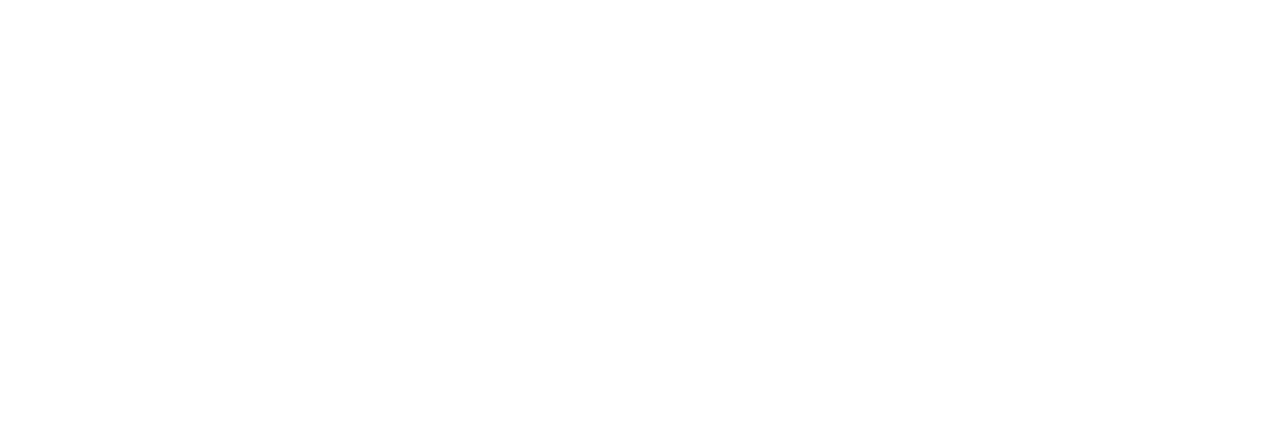
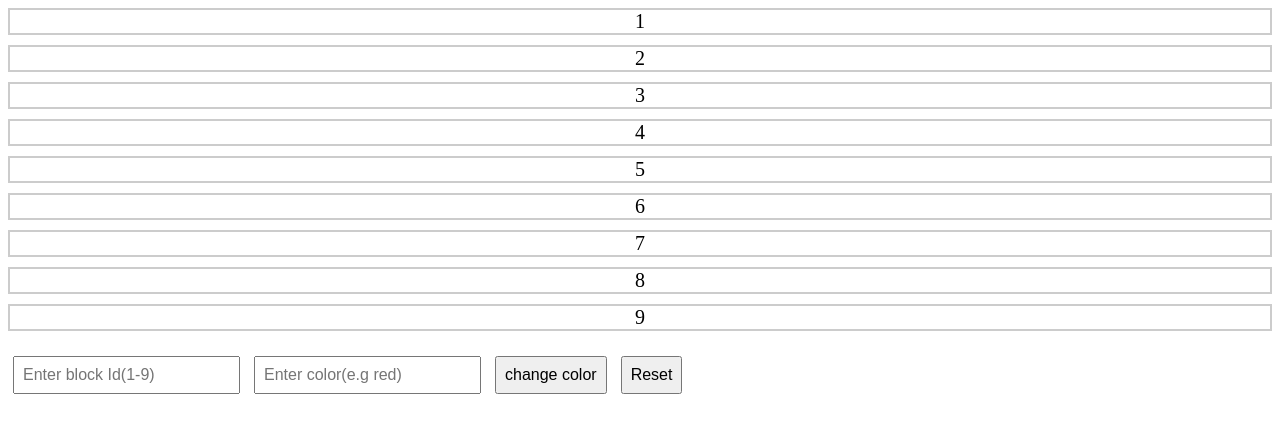
Before and after one commit to acciojob/Replit-Asian-Paints-Rohini4520, a website: page main.html in a window 1280 px wide. Drawn offline with Linux system fonts and the light colour scheme.

Commit message:
created a submission

```diff
--- a/main.html
+++ b/main.html
@@ -8,7 +8,23 @@
 
 <body>
 	<!-- the entire body must be written by student -->
-    <script type="text/javascript" src="./script.js">
+	<div id ="grid-container">
+	<div class ="grid-item" id ="1">1</div>
+	<div class="grid-item" id="2">2</div>
+	<div class="grid-item" id="3">3</div>
+	<div class="grid-item" id="4">4</div>
+	<div class="grid-item" id="5">5</div>
+	<div class="grid-item" id="6">6</div>
+    <div class="grid-item" id="7">7</div>
+	<div class="grid-item" id="8">8</div>
+	<div class="grid-item" id="9">9</div>
+	</div>
+
+		<input type="text" id="block_id" placeholder="Enter block Id(1-9)">
+	<input type="text" id="colour_id" placeholder = "Enter color(e.g red)">
+	<button id="change_button">change color</button>
+	<button id="Reset">Reset</button>
+		<script type="text/javascript" src="./script.js">
 </script>
 
 </body>
--- a/script.js
+++ b/script.js
@@ -1 +1,29 @@
 //your JS code here. If required.
+const changeBtn = document.getElementById('change_button');
+const ReseBtn = document.getElementById('Reset');
+
+function resetGridColors {
+
+	for(int i =1;i<=9;i++){
+		const gridItem = document.getElementById(i.toString());
+        gridItem.style.backgroundColor = 'transparent';
+      }
+    }
+
+    changeBtn.addEventListener('click', () => {
+      const blockId = document.getElementById('block_id').value;
+      const color = document.getElementById('colour_id').value;
+
+      resetGridColors();
+
+      const target = document.getElementById(blockId);
+      if (target) {
+        target.style.backgroundColor = color;
+      } else {
+        alert("Invalid block ID! Please enter a number between 1 and 9.");
+      }
+    });
+
+    resetBtn.addEventListener('click', resetGridColors);
+
+}
--- a/styles.css
+++ b/styles.css
@@ -1 +1,23 @@
 /*  your css code here. If applicable */
+#grid-container{
+	display: grid;
+	grid-template-columns:(3,100px);
+	grid-template-rows: (3,100px);
+	gap: 10px;
+	margin-bottom: 20px;
+	}
+
+.grid-item{
+	display:flex;
+	align-items: center;
+	justify-content: center;
+	border: 2px solid #ccc;
+	font-size: 20px;
+	background-color: transparent
+}
+input,button{
+	margin: 5px;
+	padding: 8px;
+	font-size: 16px;
+
+}
```
